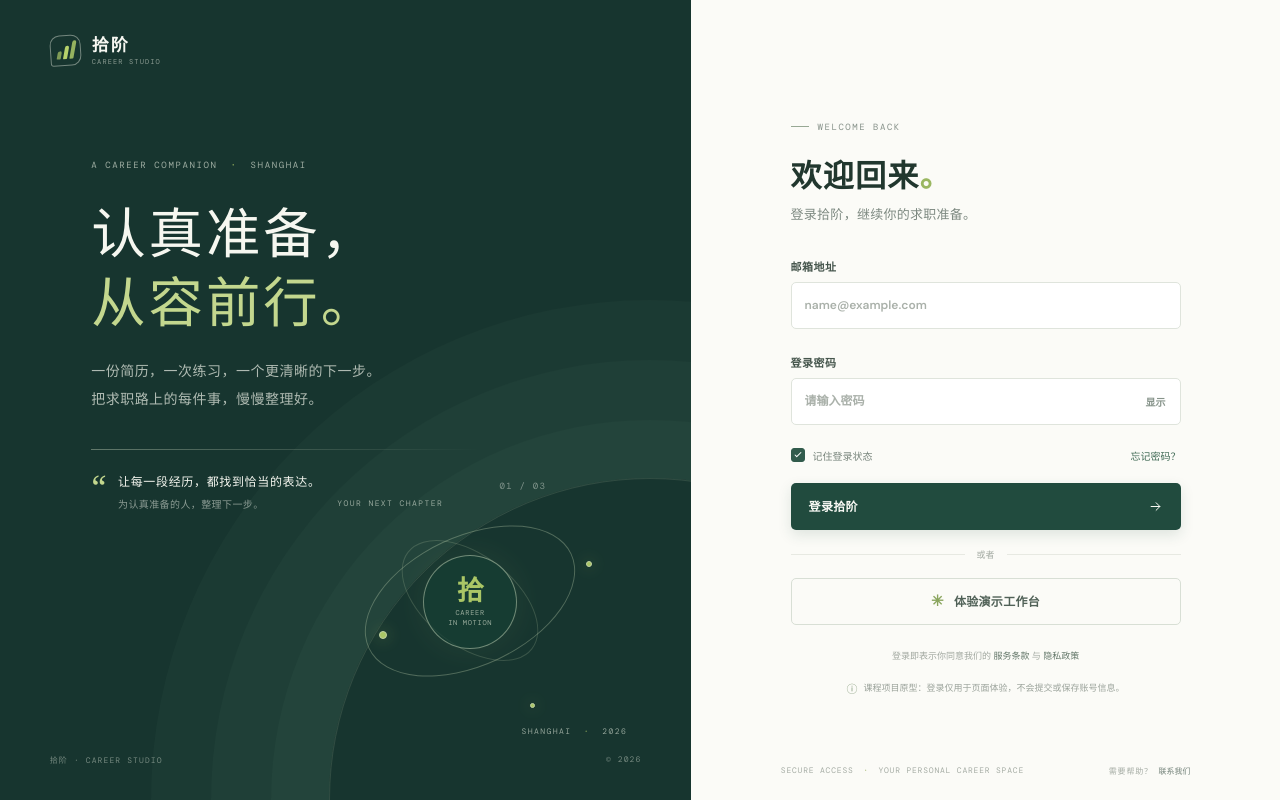
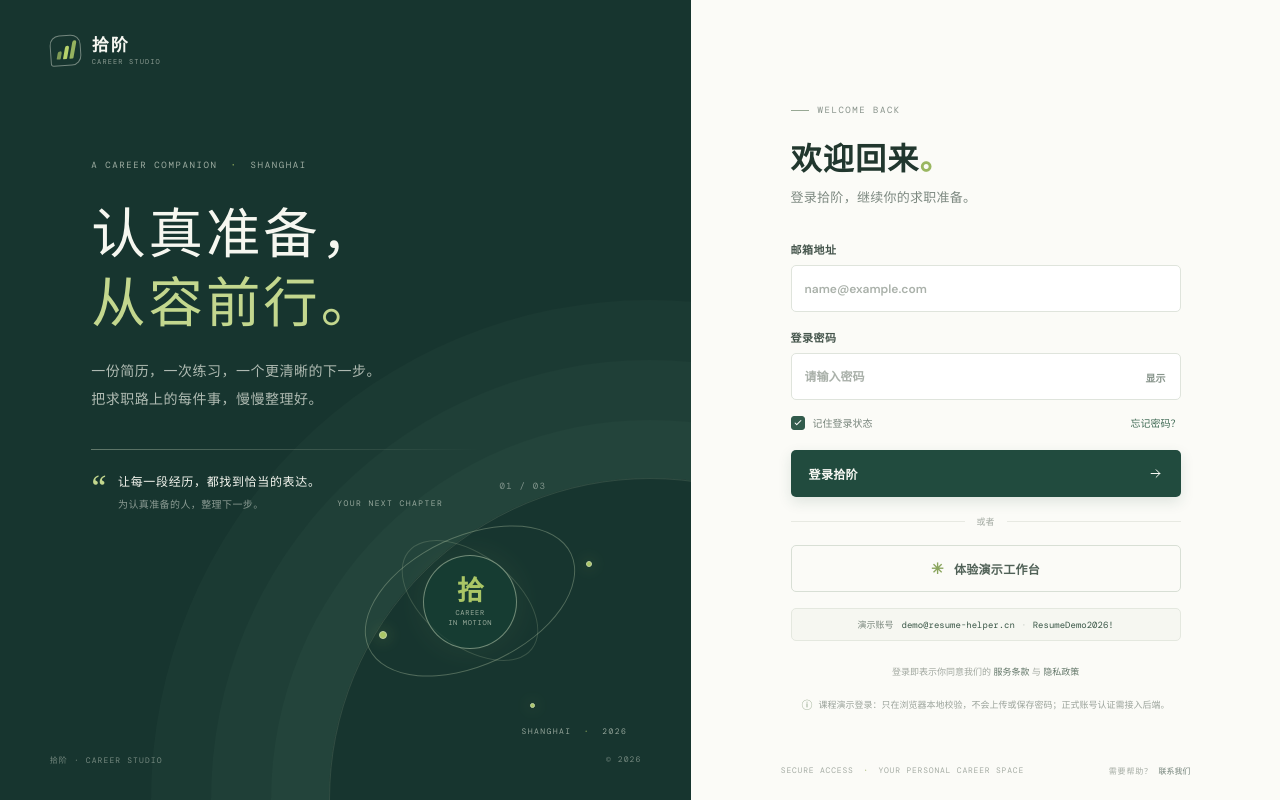
Before and after one commit to habhab783124-lab/Resume-helper, a Vue app in the folder frontend/: page /login in a window 1280 px wide. Built offline with nearby package versions, Linux system fonts and the light colour scheme.

Commit message:
feat: add demo login flow

```diff
--- a/frontend/src/assets/career-studio.css
+++ b/frontend/src/assets/career-studio.css
@@ -77,6 +77,8 @@ svg { width: 18px; height: 18px; fill: none; stroke: currentColor; stroke-width:
 .greeting-dot { color: #9ab761; }
 .login-heading p { margin: 0; color: #7d8981; font-size: 13px; letter-spacing: .02em; }
 .login-form { display: flex; flex-direction: column; gap: 17px; }
+.login-feedback { margin: -5px 0 0; padding: 10px 12px; border: 1px solid #dfe7dc; border-radius: 5px; color: #496454; background: #f3f7ef; font-size: 10px; line-height: 1.6; }
+.login-feedback.is-error { border-color: #efd8d2; color: #a34d40; background: #fff7f4; }
 .login-field { display: flex; flex-direction: column; gap: 8px; color: #46564d; font-size: 11px; font-weight: 600; letter-spacing: .045em; }
 .login-field input { width: 100%; height: 47px; border: 1px solid #dfe4dc; background: #fff; border-radius: 5px; padding: 0 13px; color: #26372f; outline: none; transition: border-color .2s, box-shadow .2s; font-size: 12px; }
 .login-field input::placeholder { color: #aab1aa; }
@@ -115,6 +117,9 @@ svg { width: 18px; height: 18px; fill: none; stroke: currentColor; stroke-width:
 .demo-spark { color: #8aa55e; font-size: 15px; }
 .login-terms { margin: 24px 0 0; color: #a0a79f; text-align: center; font-size: 9px; }
 .login-terms button { color: #627668; font-size: inherit; }
+.login-demo-account { margin: 16px 0 0; padding: 9px 12px; border: 1px solid #e4e8df; border-radius: 5px; display: flex; flex-wrap: wrap; justify-content: center; align-items: center; gap: 5px 8px; color: #7a877d; background: #f6f7f1; font-size: 9px; }
+.login-demo-account code { color: #3a5747; font: 9px var(--mono); }
+.demo-account-separator { color: #aab3a8; }
 .login-prototype-note { display: flex; justify-content: center; align-items: center; gap: 6px; margin: 18px auto 0; color: #9ba39b; font-size: 9px; text-align: center; }
 .login-prototype-note span { color: #859b7b; font-size: 11px; }
 .login-right-footer { position: absolute; right: clamp(38px, 7vw, 100px); bottom: 24px; left: clamp(38px, 7vw, 100px); display: flex; justify-content: space-between; gap: 15px; color: #a5aca4; font: 8px var(--mono); letter-spacing: .1em; }
--- a/frontend/src/components/TopBar.vue
+++ b/frontend/src/components/TopBar.vue
@@ -10,25 +10,39 @@
       </label>
       <button class="icon-button notification-button" type="button" aria-label="通知"><svg><use href="#i-bell" /></svg><i></i></button>
       <RouterLink to="/profile" class="user-chip"><span class="avatar">林</span><span class="user-chip-name">林同学</span><svg><use href="#i-chevron" /></svg></RouterLink>
-      <RouterLink to="/login" class="topbar-logout">退出</RouterLink>
+      <button class="topbar-logout" type="button" @click="logout">退出</button>
     </div>
   </header>
 </template>
 
 <script setup>
+import { useRouter } from 'vue-router'
+import { clearDemoSession } from '../utils/demoAuth'
+
+const router = useRouter()
+
 defineProps({
   title: { type: String, default: '工作台' }
 })
+
+function logout() {
+  clearDemoSession()
+  router.replace('/login')
+}
 </script>
 
 <style scoped>
 .topbar-logout {
+  padding: 6px 0;
+  border: 0;
+  background: transparent;
   color: #8a958c;
   font-size: 10px;
+  cursor: pointer;
   transition: color .18s;
 }
 .topbar-logout:hover { color: #315c48; }
 @media (max-width: 900px) {
-  .topbar-logout { display: none; }
+  .topbar-logout { display: inline-flex; }
 }
 </style>
--- a/frontend/src/router/index.js
+++ b/frontend/src/router/index.js
@@ -8,13 +8,15 @@ import Materials from '../views/Materials.vue'
 import Profile from '../views/Profile.vue'
 import Report from '../views/Report.vue'
 import Resume from '../views/Resume.vue'
+import { getDemoSession } from '../utils/demoAuth'
 
 const routes = [
   { path: '/', redirect: '/login' },
-  { path: '/login', name: 'Login', component: Login },
+  { path: '/login', name: 'Login', component: Login, meta: { guestOnly: true } },
   {
     path: '/',
     component: AppShell,
+    meta: { requiresAuth: true },
     children: [
       { path: 'dashboard', name: 'Dashboard', component: Dashboard, meta: { title: '工作台' } },
       { path: 'profile', name: 'Profile', component: Profile, meta: { title: '个人资料' } },
@@ -33,4 +35,18 @@ const router = createRouter({
   routes
 })
 
+router.beforeEach((to) => {
+  const isAuthenticated = Boolean(getDemoSession())
+
+  if (to.meta.requiresAuth && !isAuthenticated) {
+    return { name: 'Login', query: { redirect: to.fullPath } }
+  }
+
+  if (to.meta.guestOnly && isAuthenticated) {
+    return { name: 'Dashboard' }
+  }
+
+  return true
+})
+
 export default router
--- /dev/null
+++ b/frontend/src/utils/demoAuth.js
@@ -0,0 +1,64 @@
+export const DEMO_CREDENTIALS = Object.freeze({
+  email: 'demo@resume-helper.cn',
+  password: 'ResumeDemo2026!'
+})
+
+const SESSION_KEY = 'resume-helper-demo-session'
+let transientSession = null
+
+function readSession(storage) {
+  try {
+    const value = storage.getItem(SESSION_KEY)
+    if (!value) return null
+
+    const session = JSON.parse(value)
+    return session?.authenticated === true ? session : null
+  } catch {
+    return null
+  }
+}
+
+export function getDemoSession() {
+  try {
+    return readSession(window.localStorage) || readSession(window.sessionStorage) || transientSession
+  } catch {
+    return transientSession
+  }
+}
+
+export function createDemoSession(email, password, remember = true) {
+  const normalizedEmail = String(email || '').trim().toLowerCase()
+  const matchesDemoAccount = normalizedEmail === DEMO_CREDENTIALS.email && password === DEMO_CREDENTIALS.password
+
+  if (!matchesDemoAccount) return { ok: false }
+
+  const sessionData = {
+    authenticated: true,
+    email: DEMO_CREDENTIALS.email,
+    displayName: '林同学',
+    createdAt: new Date().toISOString()
+  }
+  const session = JSON.stringify(sessionData)
+
+  try {
+    window.localStorage.removeItem(SESSION_KEY)
+    window.sessionStorage.removeItem(SESSION_KEY)
+    const storage = remember ? window.localStorage : window.sessionStorage
+    storage.setItem(SESSION_KEY, session)
+    transientSession = sessionData
+    return { ok: true }
+  } catch {
+    transientSession = sessionData
+    return { ok: true, storageUnavailable: true }
+  }
+}
+
+export function clearDemoSession() {
+  transientSession = null
+  try {
+    window.localStorage.removeItem(SESSION_KEY)
+    window.sessionStorage.removeItem(SESSION_KEY)
+  } catch {
+    // The browser may block storage; clearing it must not prevent navigation.
+  }
+}
--- a/frontend/src/views/Login.vue
+++ b/frontend/src/views/Login.vue
@@ -1,5 +1,5 @@
 <template>
-<section class="login-screen" id="login-screen" aria-label="登录拾阶">
+  <section class="login-screen" id="login-screen" aria-label="登录拾阶">
     <div class="login-left">
       <a href="#" class="brand login-brand" aria-label="拾阶">
         <span class="brand-mark"><span></span><span></span><span></span></span>
@@ -21,6 +21,7 @@
       </div>
       <div class="login-left-footer"><span>拾阶 · CAREER STUDIO</span><span>© 2026</span></div>
     </div>
+
     <div class="login-right">
       <div class="login-form-wrap">
         <div class="login-mobile-brand">
@@ -32,25 +33,123 @@
           <h2>欢迎回来<span class="greeting-dot">。</span></h2>
           <p>登录拾阶，继续你的求职准备。</p>
         </div>
-        <form class="login-form" id="login-form" @submit.prevent="enterWorkspace">
-          <label class="login-field"><span>邮箱地址</span><input id="login-email" type="email" autocomplete="username" placeholder="name@example.com" required><small class="field-error" id="email-error"></small></label>
-          <label class="login-field"><span>登录密码</span><div class="password-input-wrap"><input id="login-password" type="password" autocomplete="current-password" placeholder="请输入密码" minlength="6" required><button class="password-toggle" id="toggle-password" type="button">显示</button></div><small class="field-error" id="password-error"></small></label>
-          <div class="login-options"><label class="remember-option"><input type="checkbox" checked><span class="custom-checkbox"><svg><use href="#i-check"/></svg></span>记住登录状态</label><button type="button" class="forgot-link" data-toast="密码找回功能将在完整版本中开放">忘记密码？</button></div>
-          <button class="button button-primary login-submit" type="submit">登录拾阶 <svg><use href="#i-arrow"/></svg></button>
+
+        <form class="login-form" id="login-form" @submit.prevent="submitLogin">
+          <label class="login-field" for="login-email">
+            <span>邮箱地址</span>
+            <input
+              id="login-email"
+              v-model.trim="email"
+              type="email"
+              autocomplete="username"
+              placeholder="name@example.com"
+              required
+              @input="clearFeedback"
+            >
+          </label>
+
+          <label class="login-field" for="login-password">
+            <span>登录密码</span>
+            <div class="password-input-wrap">
+              <input
+                id="login-password"
+                v-model="password"
+                :type="showPassword ? 'text' : 'password'"
+                autocomplete="current-password"
+                placeholder="请输入密码"
+                required
+                @input="clearFeedback"
+              >
+              <button
+                class="password-toggle"
+                type="button"
+                :aria-label="showPassword ? '隐藏密码' : '显示密码'"
+                @click="showPassword = !showPassword"
+              >{{ showPassword ? '隐藏' : '显示' }}</button>
+            </div>
+          </label>
+
+          <p v-if="feedback" class="login-feedback" :class="`is-${feedbackType}`" :role="feedbackType === 'error' ? 'alert' : 'status'">
+            {{ feedback }}
+          </p>
+
+          <div class="login-options">
+            <label class="remember-option">
+              <input v-model="rememberLogin" type="checkbox">
+              <span class="custom-checkbox"><svg><use href="#i-check" /></svg></span>
+              记住登录状态
+            </label>
+            <button type="button" class="forgot-link" @click="showInfo('演示版本暂不提供密码找回功能。')">忘记密码？</button>
+          </div>
+
+          <button class="button button-primary login-submit" type="submit">
+            登录拾阶 <svg><use href="#i-arrow" /></svg>
+          </button>
           <div class="login-divider"><span></span><i>或者</i><span></span></div>
-          <button class="button button-outline demo-login" type="button" id="demo-login" @click="enterWorkspace"><span class="demo-spark">✳</span>体验演示工作台</button>
+          <button class="button button-outline demo-login" type="button" @click="enterDemoWorkspace">
+            <span class="demo-spark">✳</span>体验演示工作台
+          </button>
         </form>
-        <p class="login-terms">登录即表示你同意我们的 <button type="button" data-toast="服务条款将在完整版本中提供">服务条款</button> 与 <button type="button" data-toast="隐私政策将在完整版本中提供">隐私政策</button></p>
-        <div class="login-prototype-note"><span>ⓘ</span>课程项目原型：登录仅用于页面体验，不会提交或保存账号信息。</div>
+
+        <div class="login-demo-account" aria-label="演示账号信息">
+          <span>演示账号</span>
+          <code>{{ demoCredentials.email }}</code>
+          <span class="demo-account-separator">·</span>
+          <code>{{ demoCredentials.password }}</code>
+        </div>
+        <p class="login-terms">登录即表示你同意我们的 <button type="button" @click="showInfo('服务条款将在完整版本中提供。')">服务条款</button> 与 <button type="button" @click="showInfo('隐私政策将在完整版本中提供。')">隐私政策</button></p>
+        <div class="login-prototype-note"><span>ⓘ</span>课程演示登录：只在浏览器本地校验，不会上传或保存密码；正式账号认证需接入后端。</div>
       </div>
-      <div class="login-right-footer"><span>SECURE ACCESS <i>·</i> YOUR PERSONAL CAREER SPACE</span><span>需要帮助？ <button data-toast="帮助中心将在完整版本中开放">联系我们</button></span></div>
+      <div class="login-right-footer"><span>SECURE ACCESS <i>·</i> YOUR PERSONAL CAREER SPACE</span><span>需要帮助？ <button type="button" @click="showInfo('帮助中心将在完整版本中开放。')">联系我们</button></span></div>
     </div>
   </section>
 </template>
 
 <script setup>
-import { useRouter } from 'vue-router'
+import { ref } from 'vue'
+import { useRoute, useRouter } from 'vue-router'
+import { DEMO_CREDENTIALS, createDemoSession } from '../utils/demoAuth'
 
+const route = useRoute()
 const router = useRouter()
-const enterWorkspace = () => router.push('/dashboard')
+const email = ref('')
+const password = ref('')
+const rememberLogin = ref(true)
+const showPassword = ref(false)
+const feedback = ref('')
+const feedbackType = ref('info')
+const demoCredentials = DEMO_CREDENTIALS
+
+function clearFeedback() {
+  feedback.value = ''
+}
+
+function showInfo(message) {
+  feedbackType.value = 'info'
+  feedback.value = message
+}
+
+function submitLogin() {
+  const result = createDemoSession(email.value, password.value, rememberLogin.value)
+  if (!result.ok) {
+    feedbackType.value = 'error'
+    feedback.value = '邮箱或密码不正确，请使用页面下方的演示账号。'
+    return
+  }
+
+  openWorkspace()
+}
+
+function enterDemoWorkspace() {
+  email.value = demoCredentials.email
+  password.value = demoCredentials.password
+  createDemoSession(email.value, password.value, rememberLogin.value)
+  openWorkspace()
+}
+
+function openWorkspace() {
+  const redirect = typeof route.query.redirect === 'string' ? route.query.redirect : ''
+  const destination = redirect.startsWith('/') && !redirect.startsWith('//') ? redirect : '/dashboard'
+  router.replace(destination)
+}
 </script>
```
